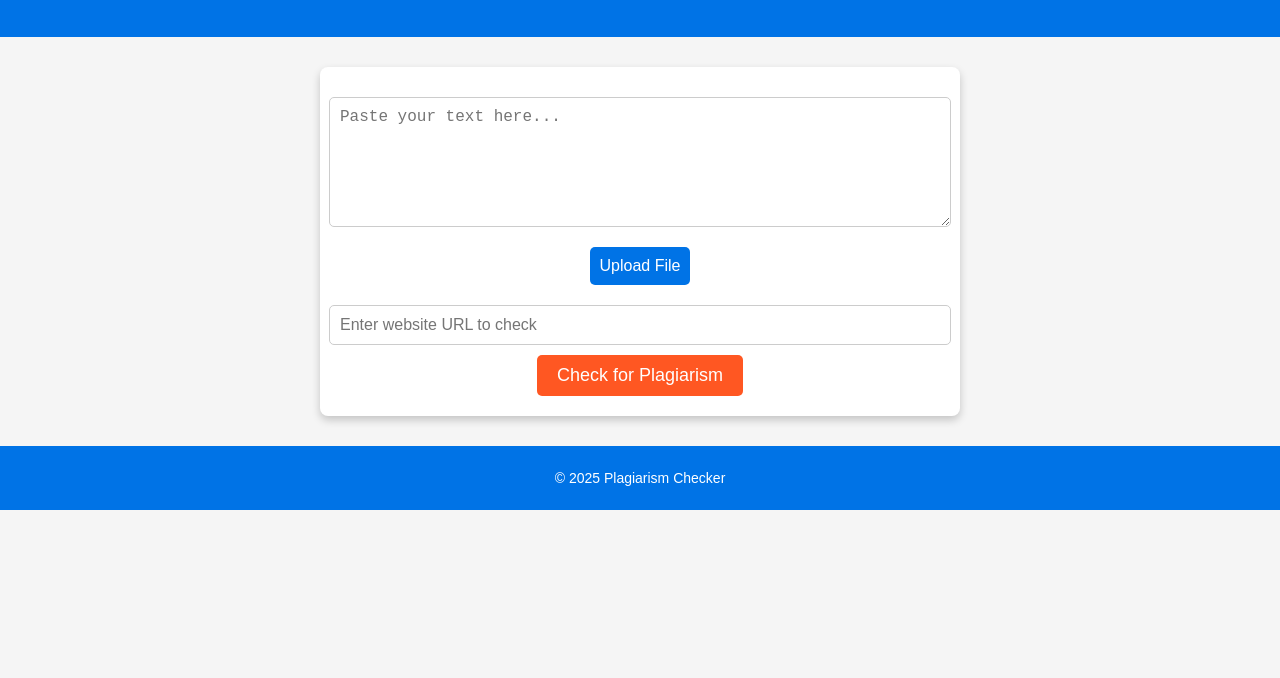
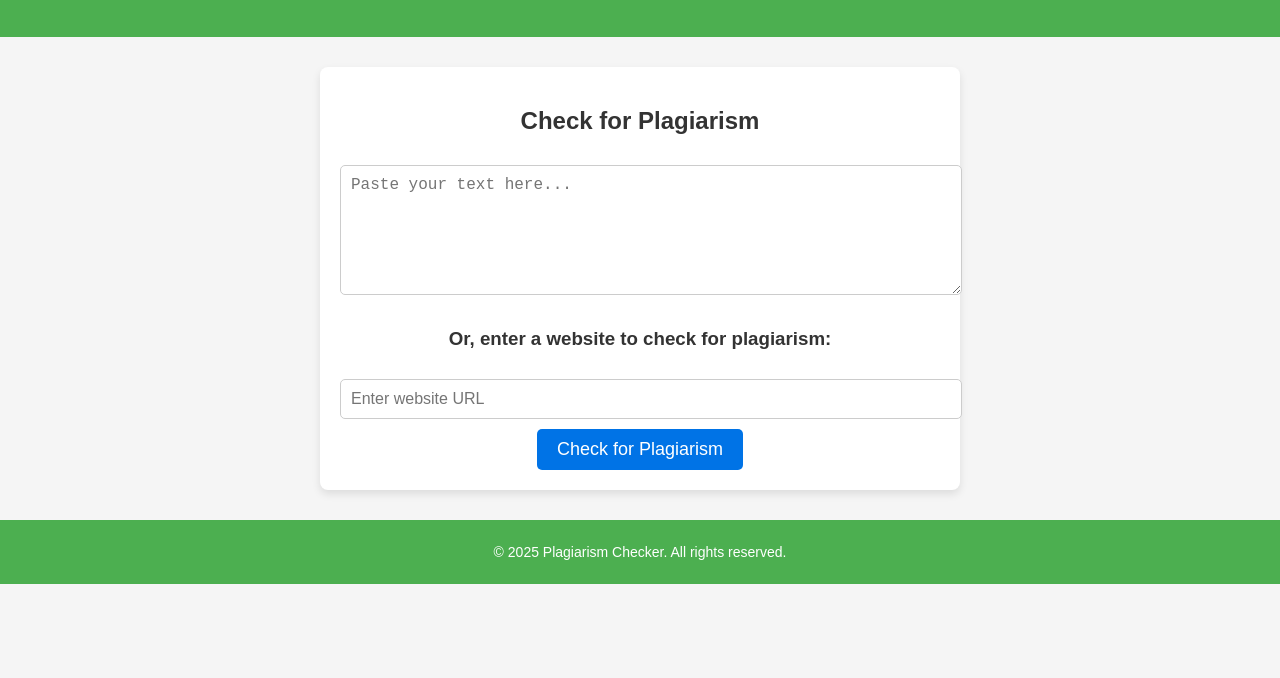
Before and after one commit to alirazabsp/pilgrim, a plain HTML site: page index.html in a window 1280 px wide. Shown: the part 122-800 px from the top of the page. Drawn offline with Linux system fonts and the light colour scheme.

Commit message:
index.html

```diff
--- a/index.html
+++ b/index.html
@@ -4,30 +4,98 @@
     <meta charset="UTF-8">
     <meta name="viewport" content="width=device-width, initial-scale=1.0">
     <title>Plagiarism Checker</title>
-    <link rel="stylesheet" href="styles.css">
+    <style>
+        /* General Styles */
+        body {
+            font-family: Arial, sans-serif;
+            background-color: #f5f5f5;
+            margin: 0;
+            padding: 0;
+            text-align: center;
+            color: #333;
+        }
+
+        header {
+            background-color: #4CAF50;
+            color: white;
+            padding: 20px;
+            font-size: 24px;
+            text-align: center;
+        }
+
+        main {
+            margin: 30px auto;
+            width: 90%;
+            max-width: 600px;
+            background: white;
+            padding: 20px;
+            border-radius: 8px;
+            box-shadow: 0 4px 8px rgba(0, 0, 0, 0.1);
+        }
+
+        textarea, input[type="text"] {
+            width: 100%;
+            margin: 10px 0;
+            padding: 10px;
+            border: 1px solid #ccc;
+            border-radius: 5px;
+            font-size: 16px;
+        }
+
+        button {
+            background-color: #0073e6;
+            color: white;
+            border: none;
+            padding: 10px 20px;
+            cursor: pointer;
+            font-size: 18px;
+            border-radius: 5px;
+            transition: 0.3s;
+        }
+
+        button:hover {
+            background-color: #005bb5;
+        }
+
+        footer {
+            margin-top: 20px;
+            padding: 10px;
+            background: #4CAF50;
+            color: white;
+            font-size: 14px;
+        }
+
+        /* Responsive Design for Mobile */
+        @media (max-width: 768px) {
+            main {
+                width: 95%;
+            }
+        }
+    </style>
 </head>
 <body>
+
 <header>
     <h1>Plagiarism Checker</h1>
 </header>
 
 <main>
-        <form action="#" method="post" enctype="multipart/form-data">
-            <textarea name="text" placeholder="Paste your text here..." rows="6"></textarea>
+    <h2>Check for Plagiarism</h2>
 
-            <label class="file-label">
-                Upload File
-                <input type="file" name="file">
-            </label>
+    <form action="https://www.google.com/search" method="get" target="_blank">
+        <textarea name="q" placeholder="Paste your text here..." rows="6" cols="50"></textarea>
 
-            <input type="url" name="website" placeholder="Enter website URL to check">
+        <h3>Or, enter a website to check for plagiarism:</h3>
+        <input type="text" name="q" placeholder="Enter website URL" />
 
+        <br>
         <button type="submit">Check for Plagiarism</button>
     </form>
 </main>
 
 <footer>
-        <p>&copy; 2025 Plagiarism Checker</p>
+    <p>&copy; 2025 Plagiarism Checker. All rights reserved.</p>
 </footer>
+
 </body>
 </html>
```
Lines whose indentation alone changed are shown as unchanged.
